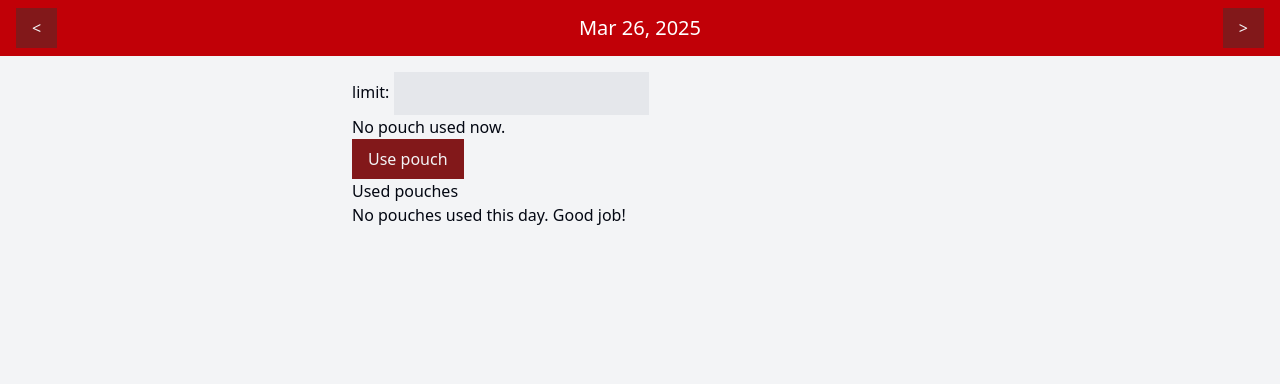
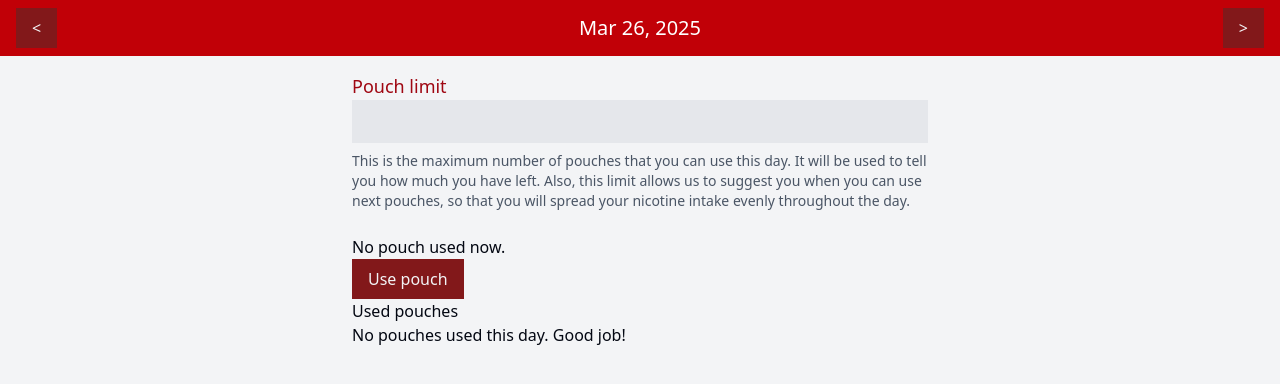
Before and after one commit to bartoszOsn/nicotine-quit-helper, an Angular app: page / in a window 1280 px wide. Shown: the top 384 px of the page. Built offline with nearby package versions, Linux system fonts and the light colour scheme.

Commit message:
Style pouch limit

```diff
--- a/src/api/Store.ts
+++ b/src/api/Store.ts
@@ -6,6 +6,7 @@ import { PouchUsage } from './model/PouchUsage';
 export abstract class Store {
 	abstract readonly selectedDay$: Observable<Date>;
 	abstract readonly pouchLimitForSelectedDay$: Observable<number | null>;
+	abstract readonly canEditLimitOnSelectedDay$: Observable<boolean>;
 	abstract readonly selectedDayTimeState$: Observable<DayTimeState>;
 
 	abstract readonly pouchesUsage$: Observable<Array<PouchUsage>>;
--- a/src/domain/DomainStore.ts
+++ b/src/domain/DomainStore.ts
@@ -1,6 +1,6 @@
 import { inject, Injectable } from '@angular/core';
 import { Store } from '../api/Store';
-import { BehaviorSubject, combineLatest, defer, EMPTY, map, Observable, of, switchMap, tap, timer } from 'rxjs';
+import { BehaviorSubject, combineLatest, defer, map, Observable, of, switchMap, tap, timer } from 'rxjs';
 import { CurrentPouchState } from '../api/model/CurrentPouchState';
 import { DomainResource } from './DomainResource';
 import { DayTimeState } from '../api/model/DayTimeState';
@@ -17,7 +17,13 @@ export class DomainStore extends Store {
 		this.refreshPouchLimitForSelectedDaySubject.asObservable()
 	])).pipe(
 		switchMap(([day]) => this.domainResource.fetchPouchLimitForDay(day))
-	)
+	);
+
+	override readonly canEditLimitOnSelectedDay$: Observable<boolean> = defer(() => this.selectedDayTimeState$)
+		.pipe(
+			map(state => state !== DayTimeState.PAST)
+		)
+
 	override selectedDayTimeState$: Observable<DayTimeState> = defer(() => this.selectedDay$)
 		.pipe(
 			map(day => {
--- a/src/ui/home/limit-input/HomeLimitInput.ts
+++ b/src/ui/home/limit-input/HomeLimitInput.ts
@@ -3,6 +3,7 @@ import { defer } from 'rxjs';
 import { AsyncPipe } from '@angular/common';
 import { Store } from '../../../api/Store';
 import { AppInputComponent } from '../../common/app-input/AppInputComponent';
+import { setHostClasses } from '../../../util/setHostClasses';
 
 @Component({
 	selector: 'home-limit-input',
@@ -14,8 +15,13 @@ import { AppInputComponent } from '../../common/app-input/AppInputComponent';
 })
 export class HomeLimitInputComponent {
 	readonly limit$ = defer(() => this.store.pouchLimitForSelectedDay$);
+	readonly canEdit$ = defer(() => this.store.canEditLimitOnSelectedDay$);
 
 	private readonly store = inject(Store);
+
+	constructor() {
+		setHostClasses('block mb-6');
+	}
 
 	setLimit(event: Event): void {
 		this.store.setLimitForSelectedDay((event.currentTarget as HTMLInputElement).valueAsNumber).subscribe();
--- a/src/ui/home/limit-input/HomeLimitInputComponent.html
+++ b/src/ui/home/limit-input/HomeLimitInputComponent.html
@@ -1,3 +1,7 @@
-<p>
-    limit: <input app-input type="number" [value]="limit$ | async" (change)="setLimit($event)" />
+<h3 class="text-primary-800 text-lg font-medium">Pouch limit</h3>
+<input app-input type="number" class="block w-full" [value]="limit$ | async" [disabled]="!(canEdit$ | async)" (change)="setLimit($event)" />
+<p class="text-gray-600 text-sm mt-2">
+    This is the maximum number of pouches that you can use this day.
+    It will be used to tell you how much you have left.
+    Also, this limit allows us to suggest you when you can use next pouches, so that you will spread your nicotine intake evenly throughout the day.
 </p>
--- a/src/ui/home/views/past-view/PastViewComponent.html
+++ b/src/ui/home/views/past-view/PastViewComponent.html
@@ -1,3 +1,3 @@
-<p>Limit set for this day: 12</p>
+<home-limit-input />
 
 <used-pouches />
--- a/src/ui/home/views/past-view/PastViewComponent.ts
+++ b/src/ui/home/views/past-view/PastViewComponent.ts
@@ -1,10 +1,12 @@
 import { Component } from '@angular/core';
 import { UsedPouchesComponent } from '../../used-pouches/UsedPouchesComponent';
+import { HomeLimitInputComponent } from '../../limit-input/HomeLimitInput';
 
 @Component({
 	selector: 'past-view',
 	imports: [
-		UsedPouchesComponent
+		UsedPouchesComponent,
+		HomeLimitInputComponent
 	],
 	templateUrl: 'PastViewComponent.html'
 })
```
